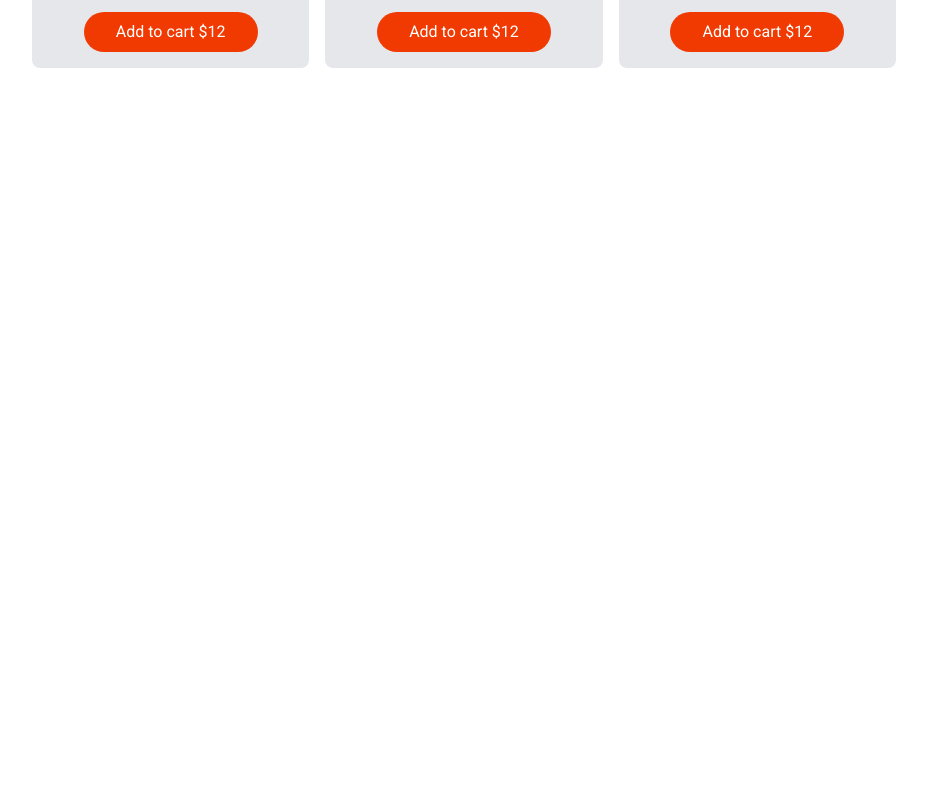
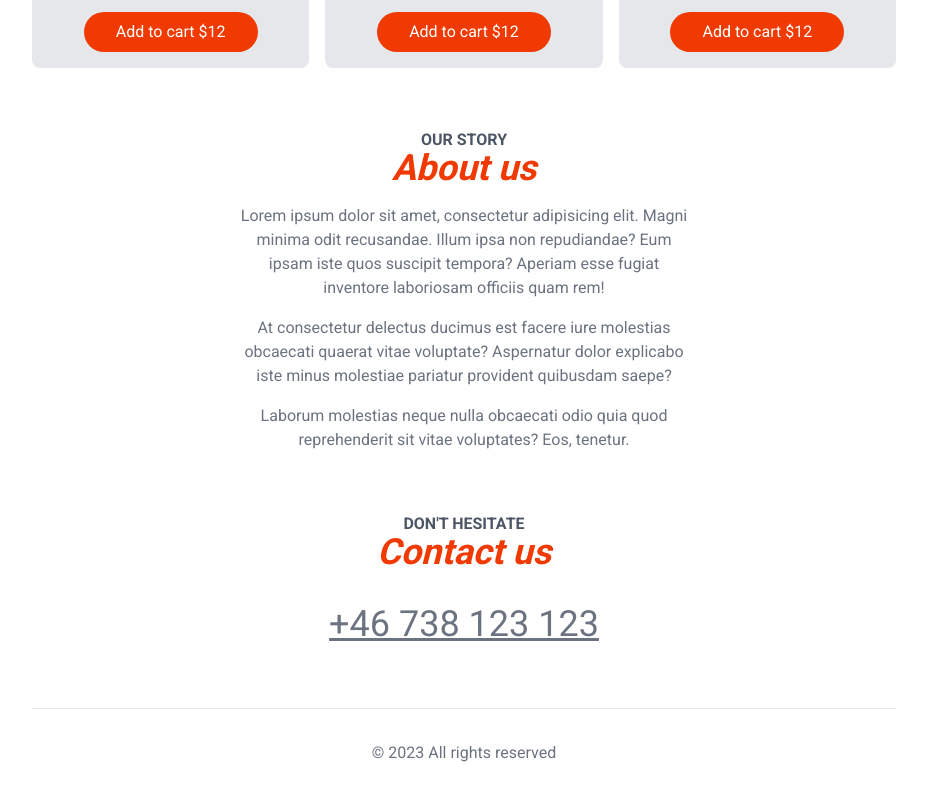
Before and after one commit to ParvinMusayev/food-app, a Next.js app: page / in a window 1280 px wide. Shown: the part 972-1772 px from the top of the page, without its empty margins (176-1103 px from the left). Before the commit the page ends 1056 px from the top, so only its background shows below. Built offline with nearby package versions, Linux system fonts and the light colour scheme.

Commit message:
create SectionHeaders

```diff
--- a/src/app/page.js
+++ b/src/app/page.js
@@ -2,6 +2,7 @@
 import Header from "@/components/layout/Header";
 import Hero from "@/components/layout/Hero";
 import HomeMenu from "@/components/layout/HomeMenu";
+import SectionHeaders from "@/components/layout/SectionHeaders";
 
 export default function Home() {
   return (
@@ -9,6 +10,43 @@ export default function Home() {
       <Header />
       <Hero />
       <HomeMenu />
+      <section className="text-center my-16">
+        <SectionHeaders subHeader={"Our story"} mainHeader={"About us"} />
+        <div className="text-gray-500 max-w-md mx-auto mt-4 flex flex-col gap-4">
+          <p>
+            Lorem ipsum dolor sit amet, consectetur adipisicing elit. Magni
+            minima odit recusandae. Illum ipsa non repudiandae? Eum ipsam iste
+            quos suscipit tempora? Aperiam esse fugiat inventore laboriosam
+            officiis quam rem!
+          </p>
+          <p>
+            At consectetur delectus ducimus est facere iure molestias obcaecati
+            quaerat vitae voluptate? Aspernatur dolor explicabo iste minus
+            molestiae pariatur provident quibusdam saepe?
+          </p>
+          <p>
+            Laborum molestias neque nulla obcaecati odio quia quod reprehenderit
+            sit vitae voluptates? Eos, tenetur.
+          </p>
+        </div>
+      </section>
+      <section className="text-center my-8" id="contact">
+        <SectionHeaders
+          subHeader={"Don't hesitate"}
+          mainHeader={"Contact us"}
+        />
+        <div className="mt-8">
+          <a
+            className="text-4xl underline text-gray-500"
+            href="tel:+46738123123"
+          >
+            +46 738 123 123
+          </a>
+        </div>
+      </section>
+      <footer className="border-t p-8 text-center text-gray-500 mt-16">
+        &copy; 2023 All rights reserved
+      </footer>
     </>
   );
 }
--- a/src/components/layout/HomeMenu.js
+++ b/src/components/layout/HomeMenu.js
@@ -1,5 +1,6 @@
 import Image from "next/image";
 import MenuItem from "../menu/MenuItem";
+import SectionHeaders from "./SectionHeaders";
 
 export default function HomeMenu() {
   return (
@@ -13,10 +14,7 @@ export default function HomeMenu() {
         </div>
       </div>
       <div className="text-center mb-4">
-        <h3 className="uppercase text-gray-600 font-semibold leading-4">
-          Check out
-        </h3>
-        <h2 className="text-primary font-bold text-4xl italic">Menu</h2>
+        <SectionHeaders subHeader={"Check out"} mainHeader={"Menu"} />
       </div>
       <div className="grid grid-cols-3 gap-4">
         <MenuItem />
--- /dev/null
+++ b/src/components/layout/SectionHeaders.js
@@ -0,0 +1,10 @@
+export default function SectionHeaders({ subHeader, mainHeader }) {
+  return (
+    <>
+      <h3 className="uppercase text-gray-600 font-semibold leading-4">
+        {subHeader}
+      </h3>
+      <h2 className="text-primary font-bold text-4xl italic">{mainHeader}</h2>
+    </>
+  );
+}
```
